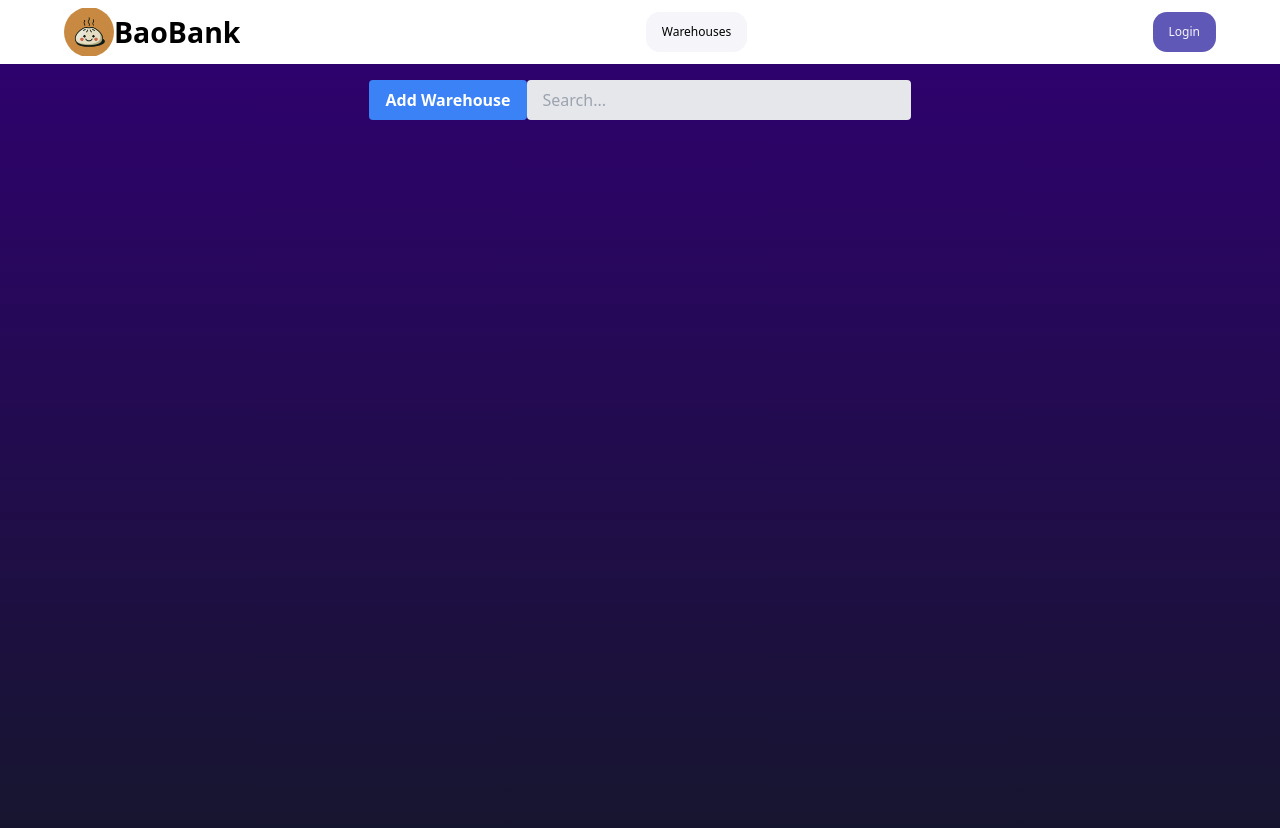
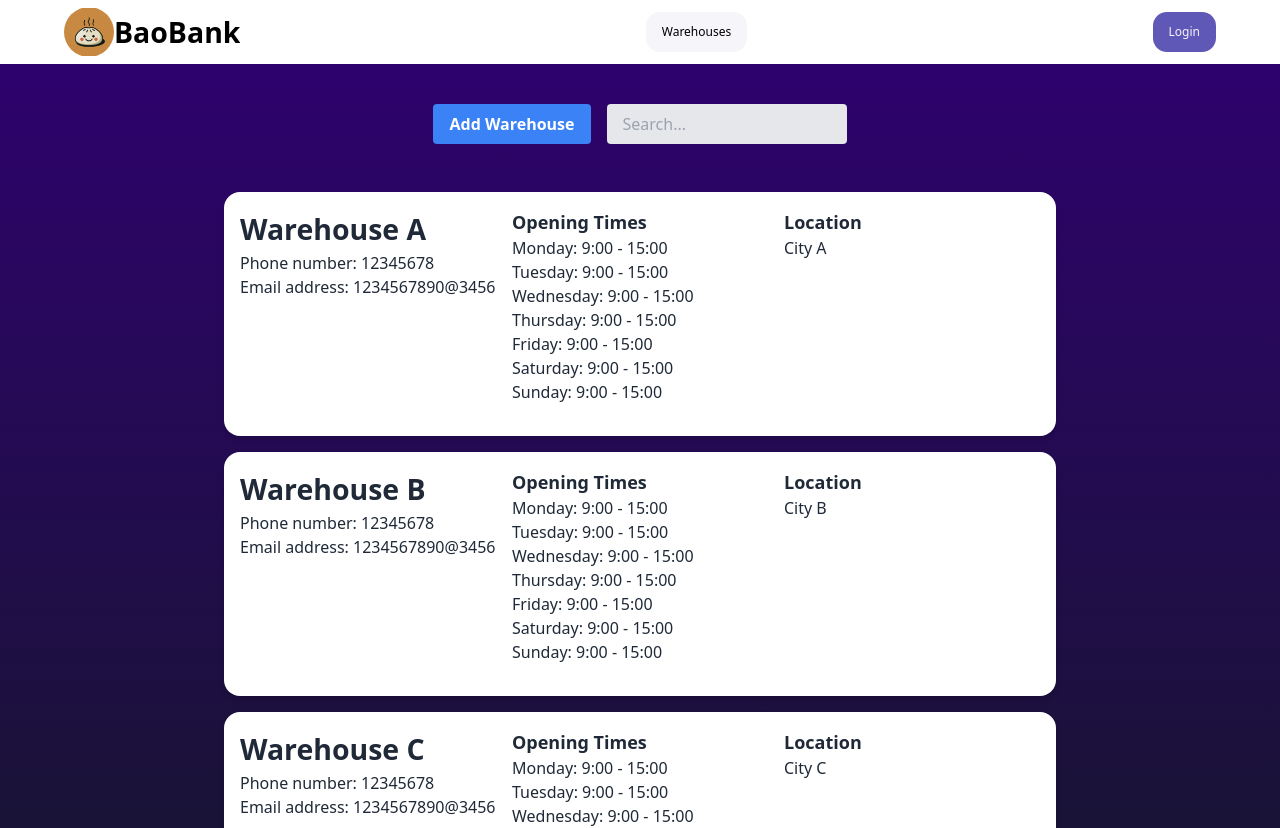
Before and after one commit to bao-warriors/bao-bank, a Next.js app: page /home/warehouses in a window 1280 px wide. Shown: the top 828 px of the page. Built offline with nearby package versions, Linux system fonts and the light colour scheme; no server answers.

Commit message:
create a warehouses page

```diff
--- a/src/app/home/warehouses/page.tsx
+++ b/src/app/home/warehouses/page.tsx
@@ -1,20 +1,148 @@
+// Fake data for testing
+const warehouses = [
+  {
+    id: "1",
+    name: "Warehouse A",
+    location: "City A",
+    phone: "12345678",
+    email: "1234567890@3456",
+    monday_start_time: "9:00",
+    monday_end_time: "15:00",
+    tuesday_start_time: "9:00",
+    tuesday_end_time: "15:00",
+    wednesday_start_time: "9:00",
+    wednesday_end_time: "15:00",
+    thursday_start_time: "9:00",
+    thursday_end_time: "15:00",
+    friday_start_time: "9:00",
+    friday_end_time: "15:00",
+    saturday_start_time: "9:00",
+    saturday_end_time: "15:00",
+    sunday_start_time: "9:00",
+    sunday_end_time: "15:00",
+  },
+  {
+    id: "2",
+    name: "Warehouse B",
+    location: "City B",
+    phone: "12345678",
+    email: "1234567890@3456",
+    monday_start_time: "9:00",
+    monday_end_time: "15:00",
+    tuesday_start_time: "9:00",
+    tuesday_end_time: "15:00",
+    wednesday_start_time: "9:00",
+    wednesday_end_time: "15:00",
+    thursday_start_time: "9:00",
+    thursday_end_time: "15:00",
+    friday_start_time: "9:00",
+    friday_end_time: "15:00",
+    saturday_start_time: "9:00",
+    saturday_end_time: "15:00",
+    sunday_start_time: "9:00",
+    sunday_end_time: "15:00",
+  },
+  {
+    id: "3",
+    name: "Warehouse C",
+    location: "City C",
+    phone: "12345678",
+    email: "1234567890@3456",
+    monday_start_time: "9:00",
+    monday_end_time: "15:00",
+    tuesday_start_time: "9:00",
+    tuesday_end_time: "15:00",
+    wednesday_start_time: "9:00",
+    wednesday_end_time: "15:00",
+    thursday_start_time: "9:00",
+    thursday_end_time: "15:00",
+    friday_start_time: "9:00",
+    friday_end_time: "15:00",
+    saturday_start_time: "9:00",
+    saturday_end_time: "15:00",
+    sunday_start_time: "9:00",
+    sunday_end_time: "15:00",
+  },
+  // Add more fake data as needed
+];
+
 export default function Page() {
   return (
     <main className="flex min-h-screen flex-col bg-gradient-to-b from-[#2e026d] to-[#15162c] text-white">
-      <div className="page-container">
+      <div className="page-container pt-6">
         <div className="mt-4 flex justify-center">
           <div>
             <button className="rounded bg-blue-500 px-4 py-2 font-bold text-white hover:bg-blue-700">
               Add Warehouse
             </button>
           </div>
-          <div>
+          <div className="ml-4">
             <input
               type="text"
-              className="w-96 rounded bg-gray-200 px-4 py-2"
+              className="w-60 rounded bg-gray-200 px-4 py-2"
               placeholder="Search..."
             />
           </div>
+        </div>
+
+        {/* Display warehouses */}
+        <div className="mt-8 flex flex-col items-center justify-start gap-4 p-4">
+          {warehouses.map((warehouse) => (
+            <div
+              key={warehouse.id}
+              className="flex w-full flex-col rounded-lg bg-white p-4 shadow-md md:w-2/3 md:flex-row"
+            >
+              {/* First Section: Name, Email, Phone Number */}
+              <div className="mb-4 w-full md:mr-4 md:w-1/3">
+                <p className="text-2xl font-semibold text-gray-800">
+                  {warehouse.name}
+                </p>
+                <p className="text-gray-800">Phone number: {warehouse.phone}</p>
+                <p className="text-gray-800">
+                  Email address: {warehouse.email}
+                </p>
+              </div>
+              {/* Second Section: Opening Times */}
+              <div className="mb-4 w-full md:mr-4 md:w-1/3">
+                <p className="text-lg font-semibold text-gray-800">
+                  Opening Times
+                </p>
+                <p className="text-gray-800">
+                  Monday: {warehouse.monday_start_time} -{" "}
+                  {warehouse.monday_end_time}
+                </p>
+                <p className="text-gray-800">
+                  Tuesday: {warehouse.tuesday_start_time} -{" "}
+                  {warehouse.tuesday_end_time}
+                </p>
+                <p className="text-gray-800">
+                  Wednesday: {warehouse.wednesday_start_time} -{" "}
+                  {warehouse.wednesday_end_time}
+                </p>
+                <p className="text-gray-800">
+                  Thursday: {warehouse.thursday_start_time} -{" "}
+                  {warehouse.thursday_end_time}
+                </p>
+                <p className="text-gray-800">
+                  Friday: {warehouse.friday_start_time} -{" "}
+                  {warehouse.friday_end_time}
+                </p>
+                <p className="text-gray-800">
+                  Saturday: {warehouse.saturday_start_time} -{" "}
+                  {warehouse.saturday_end_time}
+                </p>
+                <p className="text-gray-800">
+                  Sunday: {warehouse.sunday_start_time} -{" "}
+                  {warehouse.sunday_end_time}
+                </p>
+              </div>
+              {/* Third Section: Location */}
+              <div className="w-full md:w-1/3">
+                <p className="text-lg font-semibold text-gray-800">Location</p>
+                <p className="text-gray-800">{warehouse.location}</p>
+              </div>
+            </div>
+          ))}
         </div>
       </div>
     </main>
```
